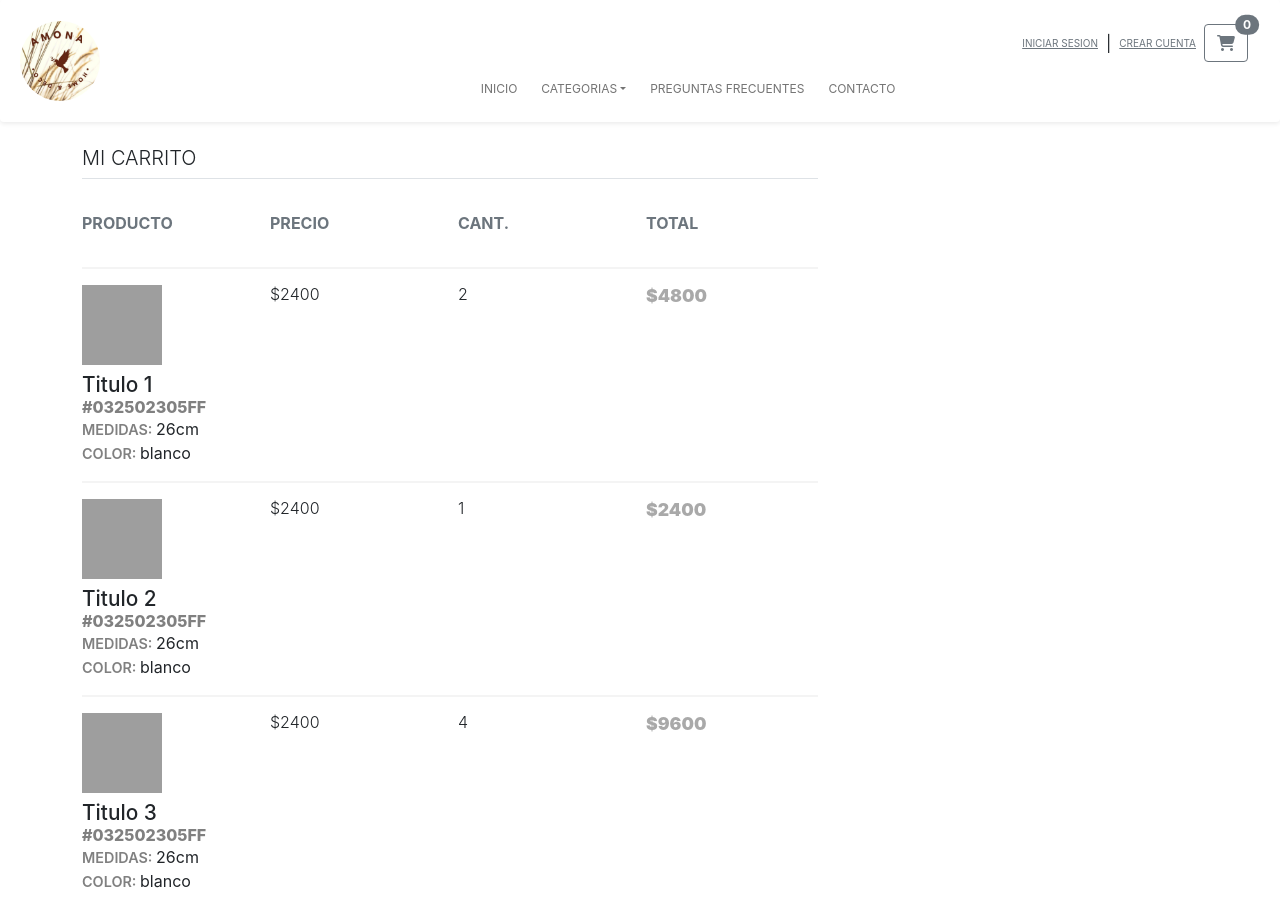
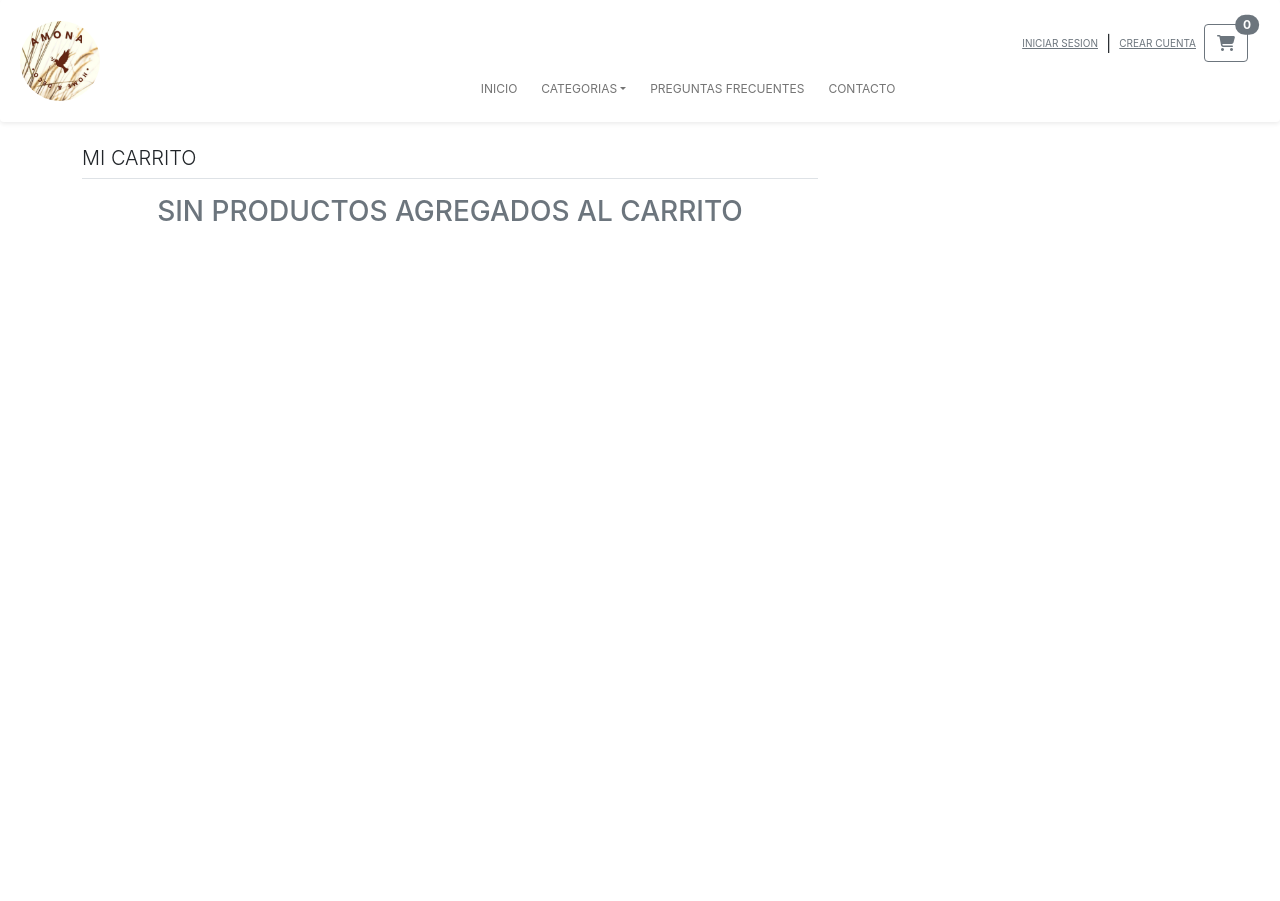
Before and after one commit to maxiereyes/amonadeco-reyes-app, a React (Create React App) app: page /cart in a window 1280 px wide. After the commit the page ends 800 px from the top, so only its background shows below. Built offline with nearby package versions, Linux system fonts and the light colour scheme; grey boxes are pictures that could not be loaded.

Commit message:
Add cart context (#1)

```diff
--- a/src/App.js
+++ b/src/App.js
@@ -3,9 +3,11 @@ import { ItemDetailContainer } from "./components/detail/ItemDetailContainer";
 import { ItemListContainer } from "./components/categories/ItemListContainer";
 import NavBar from "./components/navbar/NavBar";
 import { CartListContainer } from "./components/cart/CartListContainer";
+import CartContextProvider from "./context/cartContext";
 
 const App = () => {
   return (
+    <CartContextProvider>
       <BrowserRouter>
         <div className="App">
           <NavBar />
@@ -24,6 +26,7 @@ const App = () => {
           </Switch>
         </div>
       </BrowserRouter>
+    </CartContextProvider>
   );
 };
 
--- a/src/components/cart/Cart.jsx
+++ b/src/components/cart/Cart.jsx
@@ -16,10 +16,6 @@ export const Cart = ({ product }) => {
             <span className="custom__measures">MEDIDAS: </span>
             {product.measures}
           </p>
-          <p>
-            <span className="custom__color">COLOR: </span>
-            {product.color}
-          </p>
         </div>
       </div>
       <div>
--- a/src/components/cart/CartGrid.jsx
+++ b/src/components/cart/CartGrid.jsx
@@ -1,50 +1,29 @@
 import React from "react";
 import { Cart } from "./Cart";
 import "../../styles/components/cart/cartgrid.css";
+import { useCartContext } from "../../context/cartContext";
 
 export const CartGrid = () => {
-  const products = [
-    {
-      title: "Titulo 1",
-      image:
-        "https://res.cloudinary.com/www-amonadeco-com-ar/image/upload/v1631823757/AmonaDeco/WhatsApp_Image_2021-09-16_at_11.24.46_1_qjzwem.jpg",
-      count: 2,
-      price: 2400,
-      id: "#032502305FF",
-      measures: "26cm",
-      color: "blanco",
-    },
-    {
-      title: "Titulo 2",
-      image:
-        "https://res.cloudinary.com/www-amonadeco-com-ar/image/upload/v1631823757/AmonaDeco/WhatsApp_Image_2021-09-16_at_11.24.46_1_qjzwem.jpg",
-      count: 1,
-      price: 2400,
-      id: "#032502305FF",
-      measures: "26cm",
-      color: "blanco",
-    },
-    {
-      title: "Titulo 3",
-      image:
-        "https://res.cloudinary.com/www-amonadeco-com-ar/image/upload/v1631823757/AmonaDeco/WhatsApp_Image_2021-09-16_at_11.24.46_1_qjzwem.jpg",
-      count: 4,
-      price: 2400,
-      id: "#032502305FF",
-      measures: "26cm",
-      color: "blanco",
-    },
-  ];
+  const { cartList } = useCartContext();
+
   return (
+    <>
+      {cartList.length ? (
         <div className="custom__cart__grid">
           <p className="text-muted ">PRODUCTO</p>
           <p className="text-muted ">PRECIO</p>
           <p className="text-muted ">CANT.</p>
           <p className="text-muted d-none d-sm-block">TOTAL</p>
 
-      {products.map((product) => (
-        <Cart product={product} />
+          {cartList.map((product) => (
+            <Cart product={product} key={product.id} />
           ))}
         </div>
+      ) : (
+        <h3 className="my-3 text-center text-uppercase text-muted">
+          Sin productos agregados al carrito
+        </h3>
+      )}
+    </>
   );
 };
--- a/src/components/categories/ItemList.jsx
+++ b/src/components/categories/ItemList.jsx
@@ -7,6 +7,7 @@ const ItemList = ({ products, idCategory, title }) => {
   return (
     <>
       <Title text={idCategory ? idCategory : title} />
+      {products.length ? (
         <div className="d-flex flex-wrap justify-content-around">
           {idCategory ? (
             products.map((product) => (
@@ -16,6 +17,11 @@ const ItemList = ({ products, idCategory, title }) => {
             <CustomCarousel items={products} />
           )}
         </div>
+      ) : (
+        <h2 className="text-center my-3 text-muted text-uppercase">
+          No hay productos para esta categoria.
+        </h2>
+      )}
     </>
   );
 };
--- a/src/components/common/CustomCarouselButtons.jsx
+++ b/src/components/common/CustomCarouselButtons.jsx
@@ -7,7 +7,7 @@ export const PrevButton = ({ className, style, onClick }) => (
     style={{ ...style }}
     onClick={onClick}
   >
-    <i class="fas fa-arrow-left"></i>
+    <i className="fas fa-arrow-left"></i>
   </div>
 );
 
@@ -17,6 +17,6 @@ export const NextButton = ({ className, style, onClick }) => (
     style={{ ...style }}
     onClick={onClick}
   >
-    <i class="fas fa-arrow-right"></i>
+    <i className="fas fa-arrow-right"></i>
   </div>
 );
--- a/src/components/detail/ItemDetail.jsx
+++ b/src/components/detail/ItemDetail.jsx
@@ -6,9 +6,13 @@ import { FreeTax } from "../utils/FreeTax";
 import { InputSelect } from "../utils/InputSelect";
 import { Title } from "../utils/Title";
 import "../../styles/components/itemdetail.css";
+import { useCartContext } from "../../context/cartContext";
 
 export const ItemDetail = ({ product }) => {
-  const [countToAdd, setCountToAdd] = useState(0);
+  const { addToCart } = useCartContext();
+  const [currentSelectMeasures, setCurrentSelectMeasures] = useState(
+    product.measures[0].value
+  );
 
   const {
     description,
@@ -22,9 +26,19 @@ export const ItemDetail = ({ product }) => {
     stock,
   } = product;
 
+  const addSelectedItem = (e) => {
+    setCurrentSelectMeasures(e.target.value);
+  };
+
   const onAdd = (count) => {
-    alert(`Se agregaron ${count} unidades a su carrito`);
-    setCountToAdd(count);
+    addToCart({
+      id: product.id,
+      title: product.title,
+      price: product.price,
+      count,
+      measures: currentSelectMeasures,
+      image: product.image,
+    });
   };
 
   return (
@@ -44,7 +58,7 @@ export const ItemDetail = ({ product }) => {
         <div className="d-flex align-items-center">
           <p className="my-0 text-secondary">Medidas:</p>
           <div className="mx-2">
-            <InputSelect items={measures} />
+            <InputSelect items={measures} setSelectedItem={addSelectedItem} />
           </div>
         </div>
 
--- a/src/components/utils/InputSelect.jsx
+++ b/src/components/utils/InputSelect.jsx
@@ -1,8 +1,12 @@
 import React from "react";
 
-export const InputSelect = ({ items }) => {
+export const InputSelect = ({ items, setSelectedItem }) => {
   return (
-    <select className="custom-select p-2 text-secondary bg-light border-0">
+    <select
+      className="custom-select p-2 text-secondary bg-light border-0"
+      onChange={setSelectedItem}
+      value={items[0].value}
+    >
       {items.map((item, index) => (
         <option key={index} value={item.value}>
           {item.value}
--- /dev/null
+++ b/src/context/cartContext.js
@@ -0,0 +1,44 @@
+import { createContext, useState, useContext } from "react";
+
+const CartContext = createContext([]);
+
+export const useCartContext = () => useContext(CartContext);
+
+export default function CartContextProvider({ children }) {
+  const [cartList, setCartList] = useState([]);
+
+  const addToCart = (item) => {
+    const productFound = cartList.find((product) => product.id === item.id);
+
+    if (productFound) {
+      const newCartList = cartList.map((product) => {
+        if (product.id === item.id) {
+          product.count += item.count;
+        }
+        return {
+          ...product,
+        };
+      });
+      setCartList(newCartList);
+    } else {
+      setCartList([...cartList, item]);
+    }
+  };
+
+  const clearCart = () => {
+    setCartList([]);
+  };
+
+  const deleteItem = (id) => {
+    const newCartList = cartList.filter((product) => product.id === id);
+    setCartList(newCartList);
+  };
+
+  return (
+    <CartContext.Provider
+      value={{ cartList, addToCart, clearCart, deleteItem }}
+    >
+      {children}
+    </CartContext.Provider>
+  );
+}
--- a/src/helpers/getCategoryTitle.js
+++ b/src/helpers/getCategoryTitle.js
@@ -1,7 +1,6 @@
 import { listCategories } from "./listCategories";
 
 export const getCategoryTitleByValue = (value) => {
-  console.log(value);
   const [category] = listCategories.filter((cat) => cat.value === value);
   return category.name;
 };
```
Lines whose indentation alone changed are shown as unchanged.
